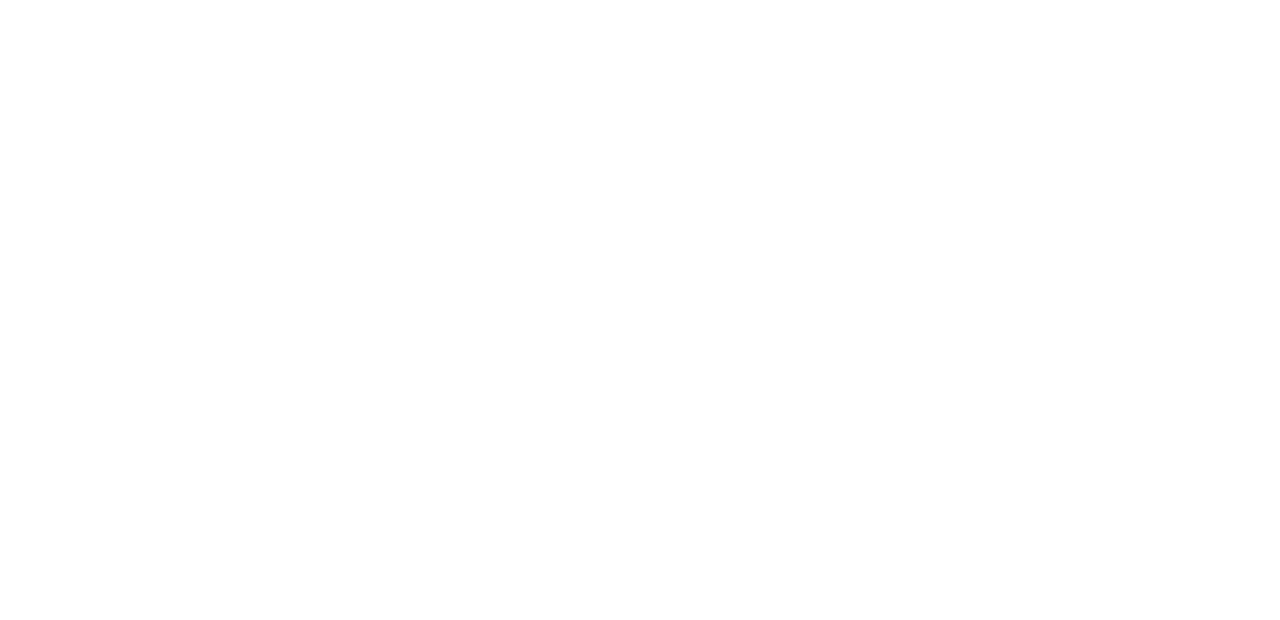
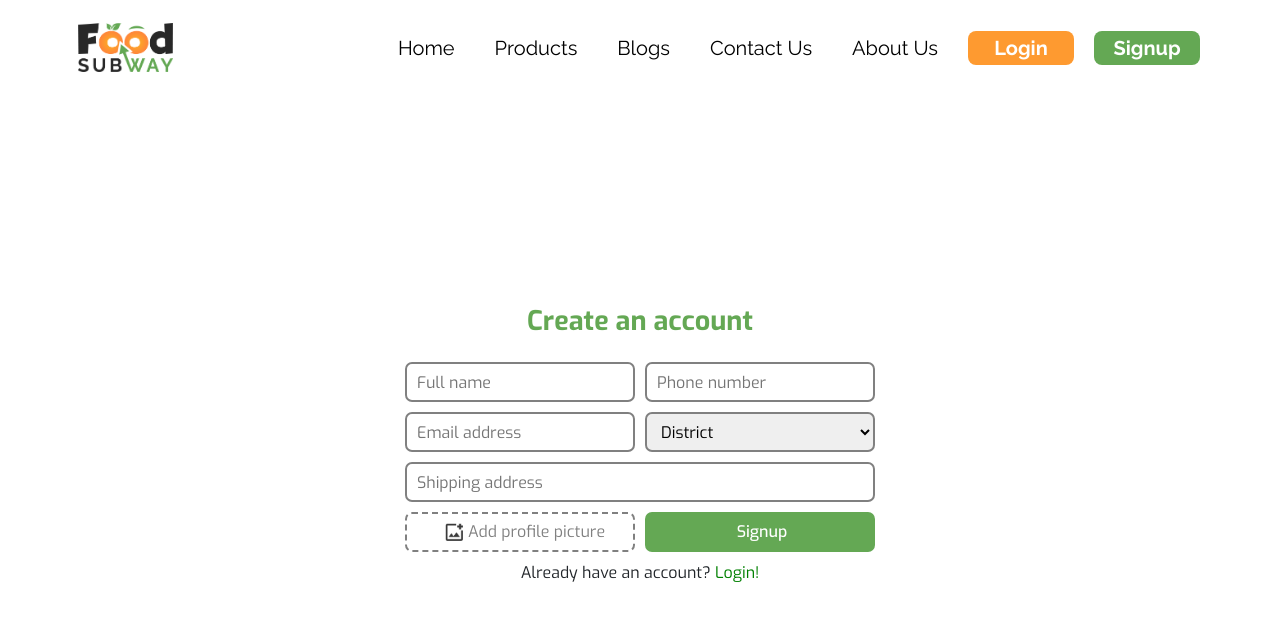
Before and after one commit to mahianmahin/foodsubway-frontend, a React (Create React App) app: page /signup in a window 1280 px wide. Before the commit this address had no page. Shown: the top 620 px of the page. Built offline with nearby package versions, Linux system fonts and the light colour scheme.

Commit message:
front end 1st version done

```diff
--- a/src/App.js
+++ b/src/App.js
@@ -4,11 +4,14 @@
 import Checkout from './pages/Checkout';
 import ContactUs from './pages/ContactUs';
 import Dashboard from './pages/Dashboard';
+import EditProfile from './pages/EditProfile';
 import Home from './pages/Home';
+import Login from './pages/Login';
 import OrderDone from './pages/OrderDone';
 import Privacy from './pages/Privacy';
 import ProductDetails from './pages/ProductDetails';
 import Products from './pages/Products';
+import Signup from './pages/Signup';
 import SingleBlog from './pages/SingleBlog';
 
 export default function App() {
@@ -17,7 +20,10 @@
       <Routes>
         <Route path='/' element={<Home />} />
         <Route path='/dashboard' element={<Dashboard />} />
+        <Route path='/profile' element={<EditProfile />} />
         <Route path='/products' element={<Products />} />
+        <Route path='/login' element={<Login />} />
+        <Route path='/signup' element={<Signup />} />
         <Route path='/blogs' element={<Blogs />} />
         <Route path='/about' element={<AboutUs />} />
         <Route path='/contact' element={<ContactUs />} />
--- a/src/components/Menu.js
+++ b/src/components/Menu.js
@@ -7,9 +7,9 @@
     return (
         <>
         <div className="menu_body d-flex flex-column">
-            <span onClick={() => navigate('dashboard')}>Dashboard</span>
+            <span onClick={() => navigate('/dashboard')}>Dashboard</span>
             <div className="menu_bar"></div>
-            <span>Edit Profile</span>
+            <span onClick={() => navigate('/profile')}>Edit Profile</span>
             <div className="menu_bar"></div>
             <span style={{color: 'orange'}}>Logout</span>
         </div>
--- a/src/components/Navbar.js
+++ b/src/components/Navbar.js
@@ -3,7 +3,6 @@
 import { useState } from 'react';
 import { useNavigate } from 'react-router';
 import { Link } from 'react-router-dom';
-import avatar from '../assets/avatar.png';
 import logo from '../assets/main_logo_black.png';
 import '../styles/Navbar.css';
 import Menu from './Menu';
@@ -30,12 +29,12 @@
                     <Link to="/contact"><span className='span'>Contact Us</span></Link>
                     <Link to="/about"><span className='span'>About Us</span></Link>
 
-                    {/* <button id='login_button'>Login</button>
-                    <button id='signup_button'>Signup</button> */}
+                    <button onClick={() => navigate('/login')} id='login_button'>Login</button>
+                    <button onClick={() => navigate('/signup')} id='signup_button'>Signup</button>
                 </div>
 
 
-                <img id="proPic" onClick={() => {setShowMenu(!showMenu)}} src={avatar} alt="avatar" />
+                {/* <img id="proPic" onClick={() => {setShowMenu(!showMenu)}} src={avatar} alt="avatar" /> */}
 
                 <FontAwesomeIcon onClick={() => {setPhoneNavbar(!phoneNavbar)}} icon={faBars} className='bars mx-3' />
             </div>
@@ -50,9 +49,9 @@
             <Link to="/blogs"><span>Blogs</span></Link>
             <Link to="/contact"><span>Contact Us</span></Link>
             <Link to="/about"><span>About Us</span></Link>
-{/*
-            <button id='login_button'>Login</button>
-            <button id='signup_button'>Signup</button> */}
+
+            {/* <button onClick={() => navigate('/login')} id='login_button'>Login</button>
+            <button onClick={() => navigate('/signup')} id='signup_button'>Signup</button> */}
 
             <button onClick={() => navigate('dashboard')} id='login_button'>Dashboard</button>
             <button id='signup_button'>Logout</button>
--- /dev/null
+++ b/src/pages/EditProfile.js
@@ -0,0 +1,43 @@
+import avatar from "../assets/avatar.png";
+import photo_icon from "../assets/photo_icon.png";
+import Navbar from "../components/Navbar";
+import "../styles/EditProfile.css";
+
+export default function EditProfile() {
+    return (
+        <>
+        <Navbar />
+        <div className="container profile_container d-flex flex-column justify-content-center align-items-center">
+            <span className="profile_heading">Edit Profile</span>
+            <img src={avatar} alt="avatar" />
+
+            <div className="profile_inputs">
+                <form mathod="post">
+                    <div className="d-flex flex-wrap">
+                        <input type="text" placeholder="Full name" />
+                        <input type="number" placeholder="Phone number" />
+                    </div>
+
+                    <div className="d-flex flex-wrap">
+                        <input type="text" placeholder="Email address" />
+                        <select name="district" id="">
+                            <option value="" selected disabled>District</option>
+                            <option value="gazipur">Gazipur</option>
+                            <option value="dhaka">Dhaka</option>
+                            <option value="mymenshing">Mymenshing</option>
+                        </select>
+                    </div>
+
+                    <input type="text" id="address" placeholder="Shipping address" />
+
+                    <div className="d-flex flex-wrap">
+                        <input type="file" id="profile_pic" />
+                        <label className="d-flex justify-content-center align-items-center" htmlFor="profile_pic" id="change_pic"><img src={photo_icon} alt="" /> Change profile picture</label>
+                        <button>Save</button>
+                    </div>
+                </form>
+            </div>
+        </div>
+        </>
+    )
+}
--- /dev/null
+++ b/src/pages/Login.js
@@ -0,0 +1,24 @@
+import { Link } from "react-router-dom";
+import Navbar from "../components/Navbar";
+import "../styles/EditProfile.css";
+
+export default function Login() {
+    return (
+        <>
+        <Navbar />
+        <div className="container profile_container d-flex flex-column justify-content-center align-items-center">
+            <span className="profile_heading mb-2">Login</span>
+
+            <div className="profile_inputs">
+                <form mathod="post">
+                    <input type="number" placeholder="Phone number" /> <br />
+                    <input type="password" placeholder="Password" /> <br />
+                    <button>Login</button> <br />
+
+                    <span className="mt-1 d-flex justify-content-center">Don't have an account? <Link to="/signup" style={{textDecoration: 'none', color: 'green'}}>&nbsp;Create one!</Link></span>
+                </form>
+            </div>
+        </div>
+        </>
+    )
+}
--- /dev/null
+++ b/src/pages/Signup.js
@@ -0,0 +1,44 @@
+import { Link } from "react-router-dom";
+import photo_icon from "../assets/photo_icon.png";
+import Navbar from "../components/Navbar";
+import "../styles/EditProfile.css";
+
+export default function EditProfile() {
+    return (
+        <>
+        <Navbar />
+        <div className="container profile_container d-flex flex-column justify-content-center align-items-center">
+            <span className="profile_heading my-3">Create an account</span>
+
+            <div className="profile_inputs">
+                <form mathod="post">
+                    <div className="d-flex flex-wrap">
+                        <input type="text" placeholder="Full name" />
+                        <input type="number" placeholder="Phone number" />
+                    </div>
+
+                    <div className="d-flex flex-wrap">
+                        <input type="text" placeholder="Email address" />
+                        <select name="district" id="">
+                            <option value="" selected disabled>District</option>
+                            <option value="gazipur">Gazipur</option>
+                            <option value="dhaka">Dhaka</option>
+                            <option value="mymenshing">Mymenshing</option>
+                        </select>
+                    </div>
+
+                    <input type="text" id="address" placeholder="Shipping address" />
+
+                    <div className="d-flex flex-wrap">
+                        <input type="file" id="profile_pic" />
+                        <label className="d-flex justify-content-center align-items-center" htmlFor="profile_pic" id="change_pic"><img src={photo_icon} alt="" /> Add profile picture</label>
+                        <button>Signup</button>
+                    </div>
+
+                    <span className="mt-1 d-flex justify-content-center">Already have an account? <Link to="/login" style={{textDecoration: 'none', color: 'green'}}>&nbsp;Login!</Link></span>
+                </form>
+            </div>
+        </div>
+        </>
+    )
+}
--- a/src/styles/Dashboard.css
+++ b/src/styles/Dashboard.css
@@ -44,8 +44,8 @@
     }
 
     .order_history_table {
-        width: 200px !important;
-        font-size: 10px;
+        /* width: 200px !important; */
+        font-size: 14px;
     }
 
     /* .history_table {
--- /dev/null
+++ b/src/styles/EditProfile.css
@@ -0,0 +1,67 @@
+.profile_container {
+    height: 85vh;
+}
+
+.profile_heading {
+    font-size: 27px;
+    font-weight: 700;
+    color: var(--green);
+}
+
+.profile_container img {
+    height: 130px;
+    width: 130px;
+    object-fit: cover;
+    border-radius: 50%;
+    margin: 20px 0px;
+}
+
+.profile_inputs input,
+.profile_inputs select,
+.profile_inputs #change_pic,
+.profile_inputs button {
+    height: 40px;
+    width: 230px;
+    border-radius: 7px;
+    padding-left: 10px;
+    outline: none;
+    border: 2px solid grey;
+    margin: 5px;
+}
+
+.profile_inputs img {
+    height: 18px;
+    width: 18px;
+    margin-right: 5px;
+    border-radius: 0%;
+}
+
+#address {
+    width: 98%;
+}
+
+#profile_pic {
+    display: none;
+}
+
+#change_pic {
+    color: grey;
+    border-style: dashed !important;
+}
+
+.profile_inputs button {
+    border: none;
+    font-weight: 500;
+    background-color: var(--green);
+    color: white;
+}
+
+@media (max-width: 426px) {
+
+    .profile_inputs input,
+    .profile_inputs select,
+    .profile_inputs #change_pic,
+    .profile_inputs button {
+        width: 100%;
+    }
+}
```
Also changed, not shown: src/pages/Dashboard.js (+3 -5 lines), src/assets/photo_icon.png (added).
